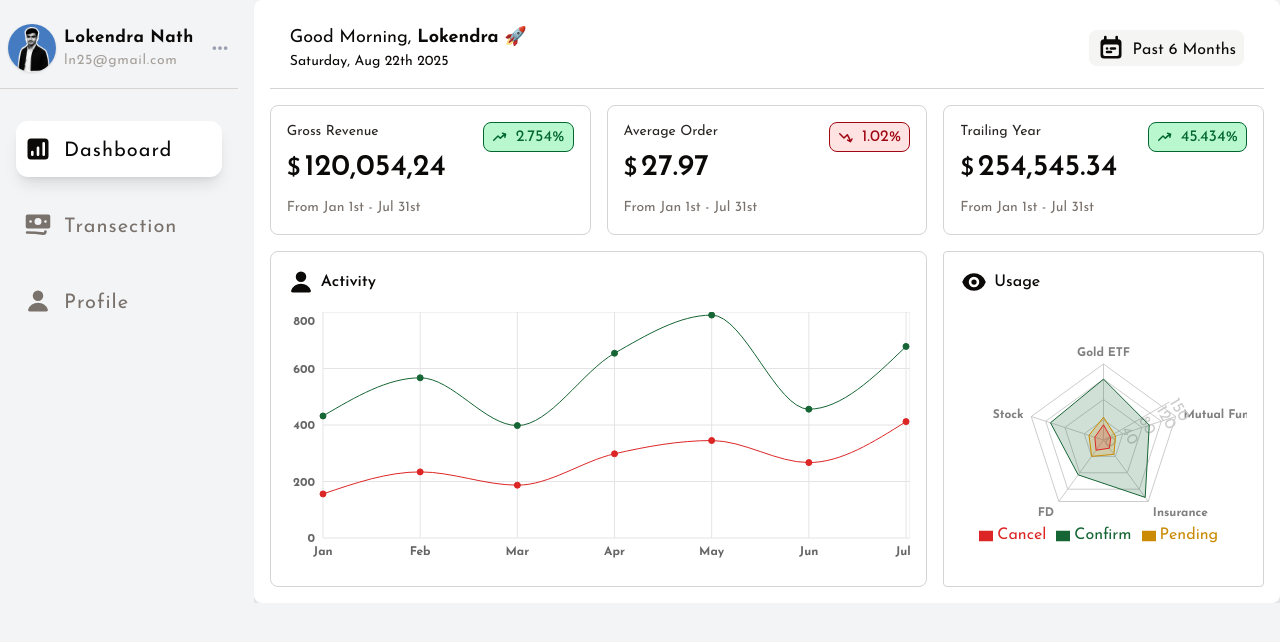
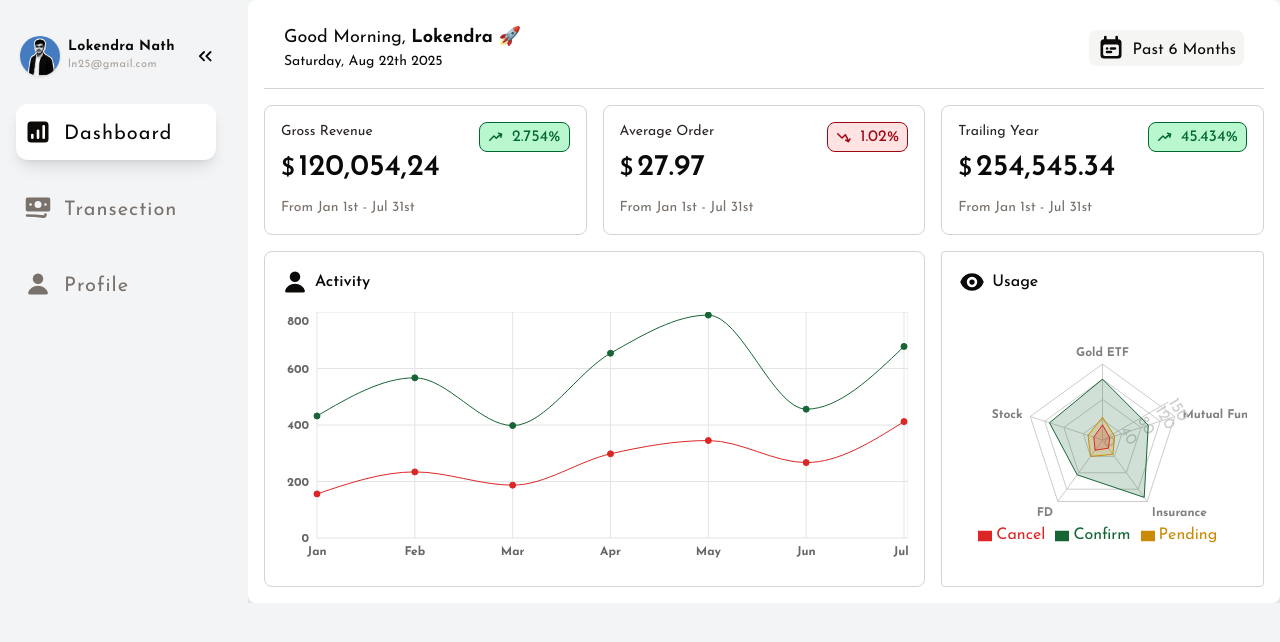
Before and after one commit to LokendraNath/Admin-Dashboard, a React (Vite) app: page / in a window 1280 px wide. Shown: the top 642 px of the page. Built offline with nearby package versions, Linux system fonts and the light colour scheme; a web font is replaced by a local one.

Commit message:
move account toggle to bottom

```diff
--- a/src/components/Sidebar/AccountToggle.tsx
+++ b/src/components/Sidebar/AccountToggle.tsx
@@ -1,27 +1,31 @@
 import React from "react";
-import { EllipsisHorizontalIcon } from "@heroicons/react/16/solid";
+import {
+  ChevronDoubleLeftIcon,
+  ChevronDoubleRightIcon,
+  ChevronRightIcon,
+  EllipsisHorizontalIcon,
+  ForwardIcon,
+} from "@heroicons/react/16/solid";
 import profileImage from "@assets/pfp-lokendra2.png";
 export const AccountToggle = () => {
   return (
-    <div className="mt-4 border-b border-stone-300 pb-2 mb-4">
-      <button className="flex gap-2 hover:bg-stone-200 w-full rounded-full p-2 transition-colors px-2 duration-200 items-center justify-between cursor-pointer">
-        <div className="flex space-x-2 items-center">
+    <div className="flex mt-4 border-stone-300 pb-2 p-4 space-x-3">
+      <button className="flex w-full rounded-full p-1 transition-colors  duration-200 cursor-pointer space-x-2 hover:bg-stone-100">
         <img
-            className="w-12 h-12 rounded-full shrink-0 shadow"
+          className="w-10 h-10 rounded-full shrink-0 shadow"
           src={profileImage}
           alt="Profile"
         />
         <div className="text-start">
-            <span className="text-[17px] font-bold block tracking-wide">
+          <span className="text-[14px] font-bold block tracking-wide">
             Lokendra Nath
           </span>
-            <span className="text-sm font-normal block tracking-wider text-stone-400">
+          <span className="text-[11px] font-normal block tracking-wider text-stone-400">
             ln25@gmail.com
           </span>
         </div>
-        </div>
-        <EllipsisHorizontalIcon className="w-5 text-gray-400 ml-2 rounded-full" />
       </button>
+      <ChevronDoubleLeftIcon className="cursor-pointer" width={25} />
     </div>
   );
 };
```
Lines whose indentation alone changed are shown as unchanged.
